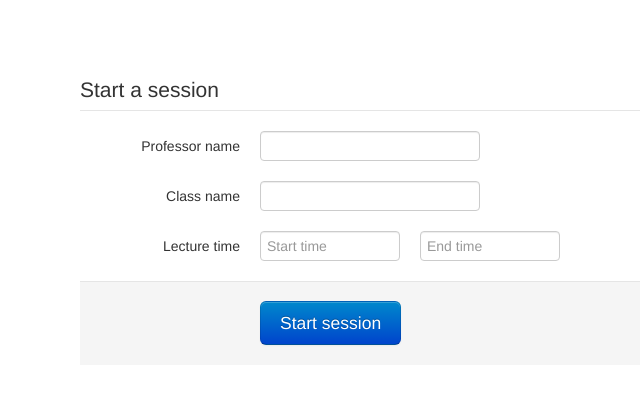
After one commit to dlbrown123/fastback, a Python web app: template templates/admin/index.htm in a window 1280 px wide. The commit adds this page. Shown: the top 404 px of the page, without its empty margins (90-730 px from the left). Run offline with Jinja, Linux system fonts and the light colour scheme; the template is opened without the code that fills it, so the values that code supplies are empty.

Commit message:
added admin handler and directory

```diff
--- /dev/null
+++ b/templates/admin/index.htm
@@ -0,0 +1,41 @@
+{% extends "desktop.htm" %}
+{% block content %}
+	<section class="create-session">
+		<div class="container">
+			<div class="row">
+				<form class="span8 form-horizontal" method="post">
+					<legend>Start a session</legend>
+
+					<input type="hidden" name="timestamp" id="timestamp">
+
+					<div class="control-group">
+						<label class="control-label">Professor name</label>
+						<div class="controls">
+							<input type="text" name="profName">
+						</div>
+					</div>
+
+					<div class="control-group">
+						<label class="control-label">Class name</label>
+						<div class="controls">
+							<input type="text" name="className">
+						</div>
+					</div>
+
+					<div class="control-group">
+						<label class="control-label">Lecture time</label>
+						<div class="controls controls-row">
+							<input type="text" placeholder="Start time" class="span2" name="startTime">
+							<input type="text" placeholder="End time" class="span2" name="endTime">
+						</div>
+					</div>
+
+					<div class="form-actions">
+						<button type="submit" class="btn btn-large btn-primary">Start session</button>
+					</div>
+
+				</form>
+			</div>
+		</div>
+	</section>
+{% endblock %}
--- a/templates/chart.htm
+++ b/templates/chart.htm
@@ -30,6 +30,7 @@ Apache license (http://www.apache.org/licenses/LICENSE-2.0.html)
         [new Date(2013, 3, 2, 12, 29, 21), 17, null, null, 3, null, null],
         [new Date(2013, 3, 2, 12, 29, 24), 0, null, null, 5, null, null],
         [new Date(2013, 3, 2, 12, 29, 27), 0, null, null, 4, 'What are jeans?', '3'],
+		[new Date(2013, 3, 2, 12, 29, 27), 0, null, null, 4, 'What are genes?', '3'],
 		[new Date(2013, 3, 2, 12, 29, 30), 3, null, null, 22, null, null],
         [new Date(2013, 3, 2, 12, 29, 33), 3, null, null, 22, null, null],
         [new Date(2013, 3, 2, 12, 29, 36), 17, null, null, 3, null, null],
```
Also changed, not shown: main.py (+7 -1 lines).
